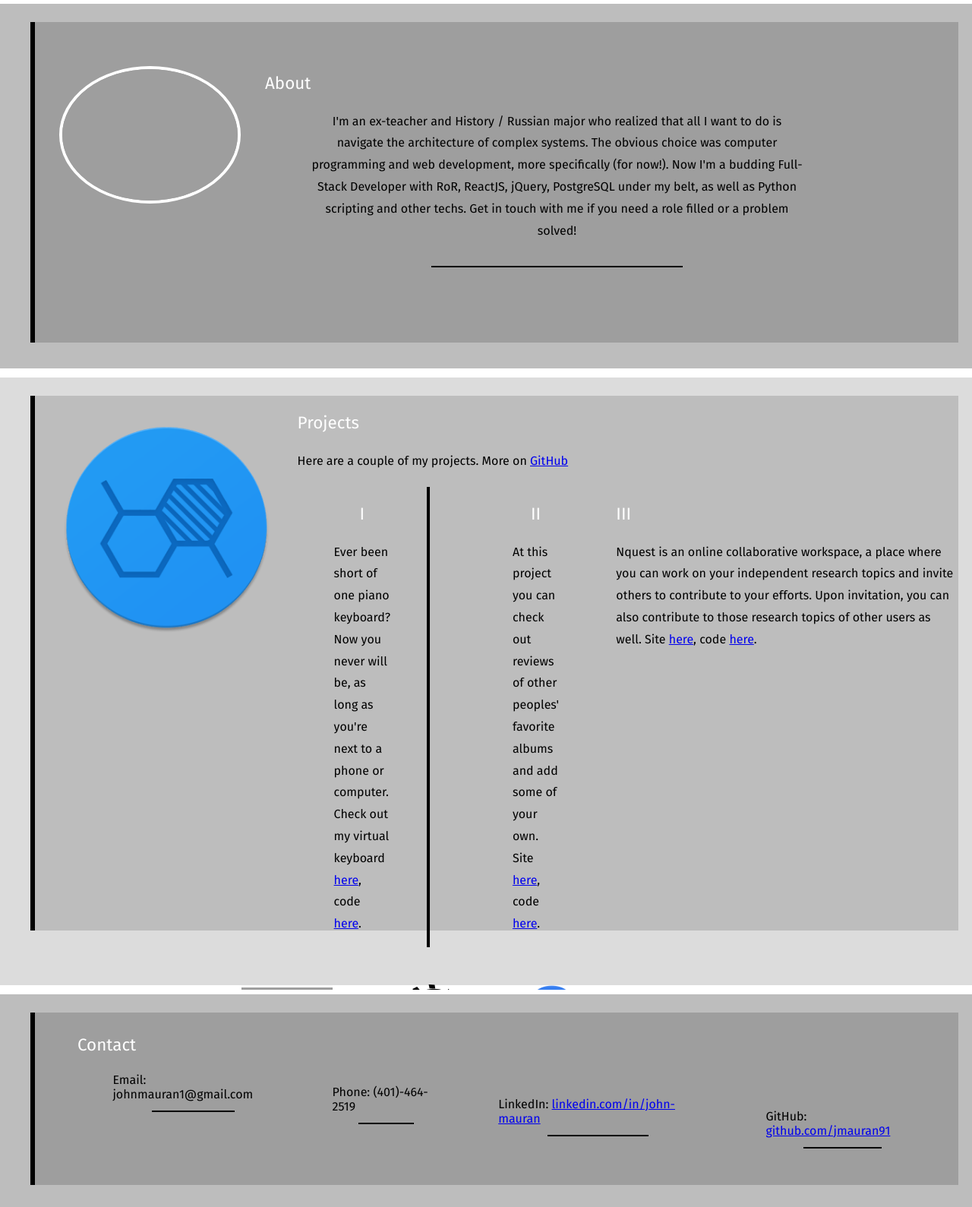
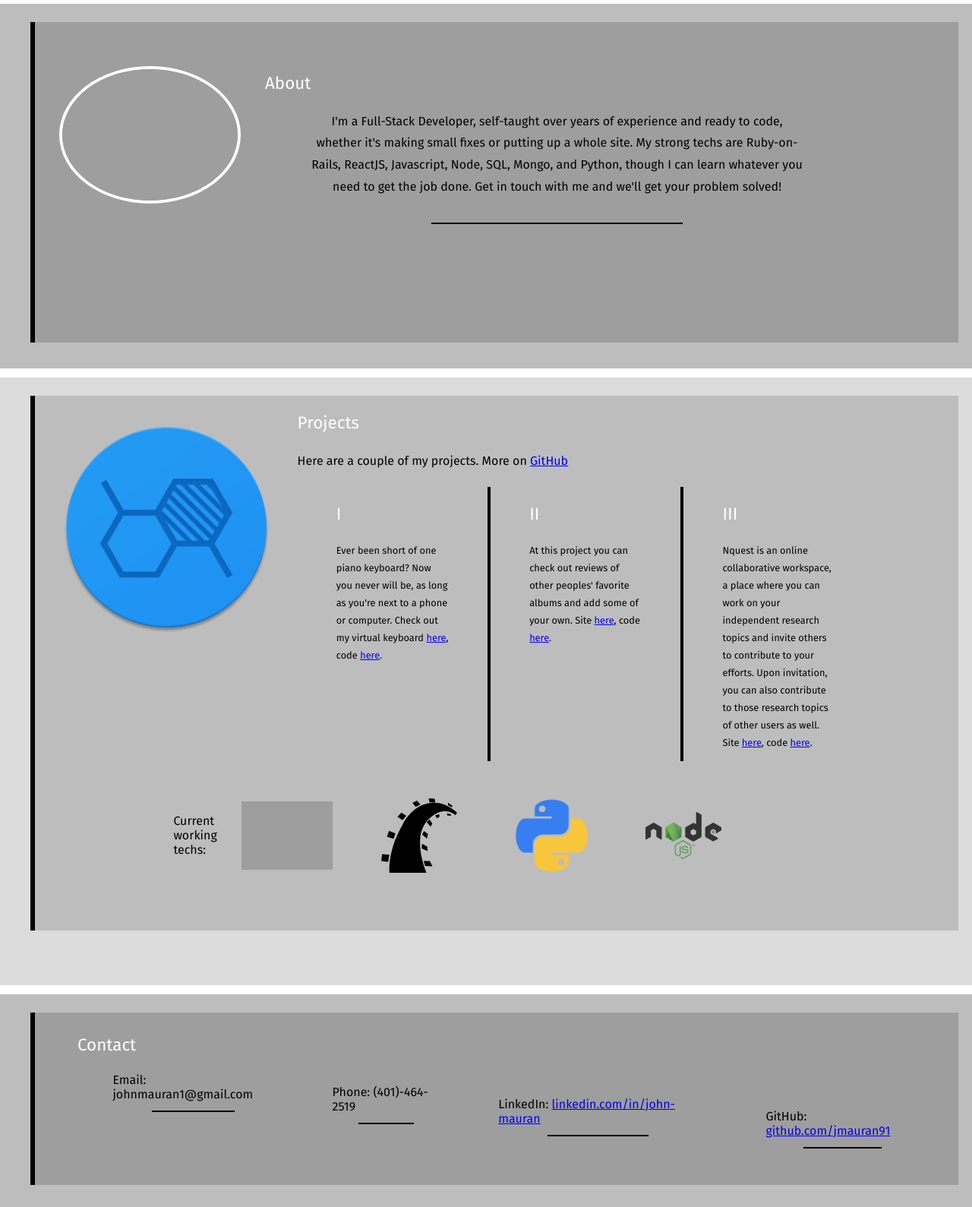
Before and after one commit to jmauran91/personal-html, a PHP site: page / in a window 1280 px wide. Shown: the part 801-2390 px from the top of the page at 76% size. Run offline with PHP 8.4, Linux system fonts and the light colour scheme; some libraries are stand-ins or nearby versions; some web fonts are replaced; grey boxes are pictures that could not be loaded.

Commit message:
fix formatting on projects

```diff
--- a/assets/stylesheets/projects.css
+++ b/assets/stylesheets/projects.css
@@ -55,44 +55,25 @@
 #projduo {
   margin-top: 1.2em;
   display: flex;
+  flex-direction: row;
+}
+
+#projduo div {
+  margin: 0px;
+  border-left: 4px solid black;
+  width: 17%;
+  padding: 0 4vw;
+}
+
+#projduo p {
+  font-size: 80%;
 }
 
 
-
 #proj1 {
-  margin: 0px;
-  padding-right: 3em;;
-  padding-left: 3em;
-  display: inline-block;
-  float: left;
-  width: 30%;
+  border-left: none !important;
 }
 
-#proj2 {
-  margin: 0px;
-  padding-right: 4.7em;
-  padding-left: 8.5vw;
-  display: inline-block;
-  float: right;
-  width: 23%;
-  border-left: 4px solid black;
-}
-
-#proj1 h3 {
-  text-align: center;
-}
-
-#proj2 h3 {
-text-align: center;
-}
-
-#proj1 p {
-
-}
-
-#proj2 p {
-
-}
 
 #projects img {
   float: left;
--- a/views/index.html
+++ b/views/index.html
@@ -110,12 +110,11 @@
       <div id="about">
         <img src="http://imgur.com/nVNawrF.jpg" class="img-circle" />
         <h3> About </h3>
-        <span> I'm an ex-teacher and History / Russian major who realized that all I want
-           to do is navigate the architecture of complex systems. The obvious choice was
-           computer programming and web development, more specifically (for now!). Now I'm a budding
-           Full-Stack Developer with RoR, ReactJS, jQuery, PostgreSQL under my belt, as well
-           as Python scripting and other techs. Get in touch with me if you need a role filled
-           or a problem solved!
+        <span>
+          I'm a Full-Stack Developer, self-taught over years of experience and ready to code,
+          whether it's making small fixes or putting up a whole site. My strong techs are
+          Ruby-on-Rails, ReactJS, Javascript, Node, SQL, Mongo, and Python, though I can learn
+          whatever you need to get the job done. Get in touch with me and we'll get your problem solved!
         </span>
       </div>
       </div>
```
